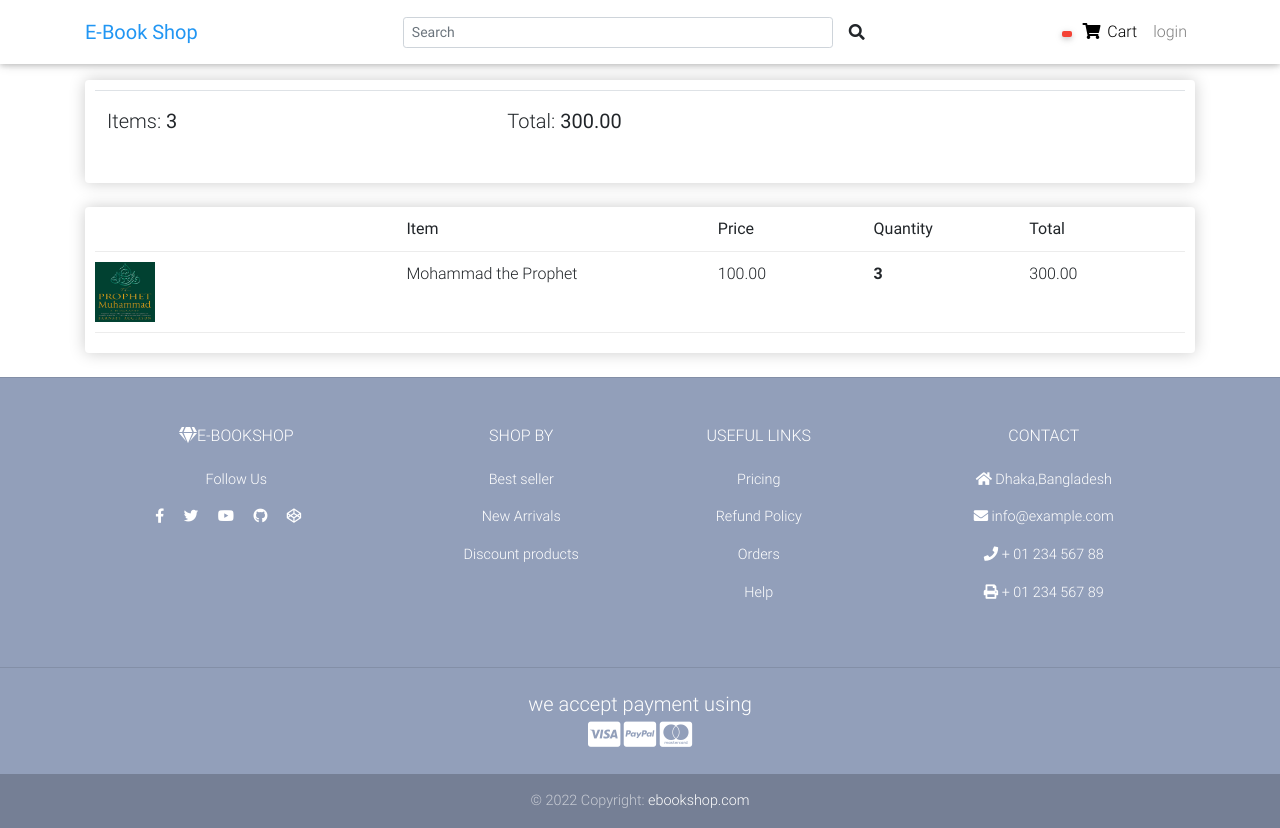
After one commit to Abu-Kowcher-Rmstu/ecommerce, a Django app: page /orderdetails/41 in a window 1280 px wide. The commit adds this page. Run offline with Django 4.2, Linux system fonts and the light colour scheme; data comes from the database, SQL or seed files in the repository; both versions use the stored data as it was after the commit; lists and menus that the app fills with data are empty; some libraries are stand-ins or nearby versions.

Commit message:
order details added

```diff
--- a/ecommerce/ebookshop/urls.py
+++ b/ecommerce/ebookshop/urls.py
@@ -16,7 +16,8 @@ urlpatterns = [
     path('login/',views.loginPage, name='login'),
     path('logout/',views.logoutpage,name='logout' ),
     url(r'^search/$',views.search, name='search'),
-    path('myorder', views.orderlist, name = 'orderlist'),
+    path('myorder/', views.orderlist, name = 'orderlist'),
+    path('orderdetails/<int:order_id>',views.order_details, name='orderdetails'),
 
 
 ]
--- a/ecommerce/ebookshop/views.py
+++ b/ecommerce/ebookshop/views.py
@@ -80,7 +80,18 @@ def logoutpage(request):
     messages.info(request,"you have successfully logged out.")
     return redirect("ebookshop:home")
 
+def orderlist(request):
+    orderlist = Order.objects.filter(customer__user=request.user,complete=True)
+    return render(request,"orderlist.html",{"orderlist":orderlist})
 
+
+def order_details(request,order_id):
+    order = Order.objects.filter(id = order_id)
+    items = OrderItem.objects.filter(order__id = order_id)
+    return render(request,"order_details.html",{
+    "order":order,
+    "items":items,
+    })
 def home(request):
     product_list = Products.objects.all()
     category_list = Category.objects.all()
--- a/ecommerce/templates/base.html
+++ b/ecommerce/templates/base.html
@@ -216,9 +216,9 @@ console.log('Cart:', cart)
                 <i class="fas fa-user"></i>
               </a>
               <div class="dropdown-menu dropdown-menu-right dropdown-default" aria-labelledby="navbarDropdownMenuLink">
-                <a class="dropdown-item waves-effect waves-light" href="#">My acoount</a>
-                <a class="dropdown-item waves-effect waves-light" href="#">My orders</a>
-                <a class="dropdown-item waves-effect waves-light" href="#">My Wishlist</a>
+               <!-- <a class="dropdown-item waves-effect waves-light" href="#">My acoount</a>-->
+                <a class="dropdown-item waves-effect waves-light" href="{% url 'ebookshop:orderlist' %}">My orders</a>
+               <!-- <a class="dropdown-item waves-effect waves-light" href="#">My Wishlist</a>-->
                 <a class="dropdown-item waves-effect waves-light" href="{% url 'ebookshop:logout' %}">logout</a>
 
               </div>
--- /dev/null
+++ b/ecommerce/templates/order_details.html
@@ -0,0 +1,58 @@
+{% extends 'base.html' %}
+{% load static %}
+
+{% block content %}
+<div class="container mt-4">
+	<div class="row " style="margin-top: 5rem;">
+		<div class="col-lg-12">
+			<div class="box-element">
+				<table class="table">
+                    {% for ord in order %}
+					<tr>
+						<th><h5>Items: <strong>{{ord.get_cart_items}}</strong></h5></th>
+						<th><h5>Total:<strong> {{ord.get_cart_total}}</strong></h5></th>
+						<th>
+						</th>
+					</tr>
+                    {% endfor %}
+				</table>
+
+			</div>
+
+			<br>
+			<div class="box-element">
+				<div class="cart-row">
+					<div style="flex:2"></div>
+					<div style="flex:2"><strong>Item</strong></div>
+					<div style="flex:1"><strong>Price</strong></div>
+					<div style="flex:1"><strong>Quantity</strong></div>
+					<div style="flex:1"><strong>Total</strong></div>
+				</div>
+				{% for item in items %}
+				<div class="cart-row">
+					<div style="flex:2"><img class="row-image" src="{{item.product.image.url}}"></div>
+					<div style="flex:2"><p>{{item.product.name}}</p></div>
+					<div style="flex:1"><p>{{item.product.price}}</p></div>
+					<div style="flex:1">
+						<p class="quantity">{{item.quantity}}</p>
+						<div class="quantity">
+							<img data-product="{{item.product.id}}">
+
+							<img data-product="{{item.product.id}}">
+						</div>
+					</div>
+					<div style="flex:1"><p>{{item.get_total}}</p></div>
+				</div>
+				{% endfor %}
+
+
+
+
+			</div>
+		</div>
+	</div>
+
+
+</div>
+
+{% endblock content %}
```
Also changed, not shown: ecommerce/templates/checkout.html (+57 -4 lines), ecommerce/templates/orderlist.html (added, +54 -0 lines), ecommerce/db.sqlite3.
